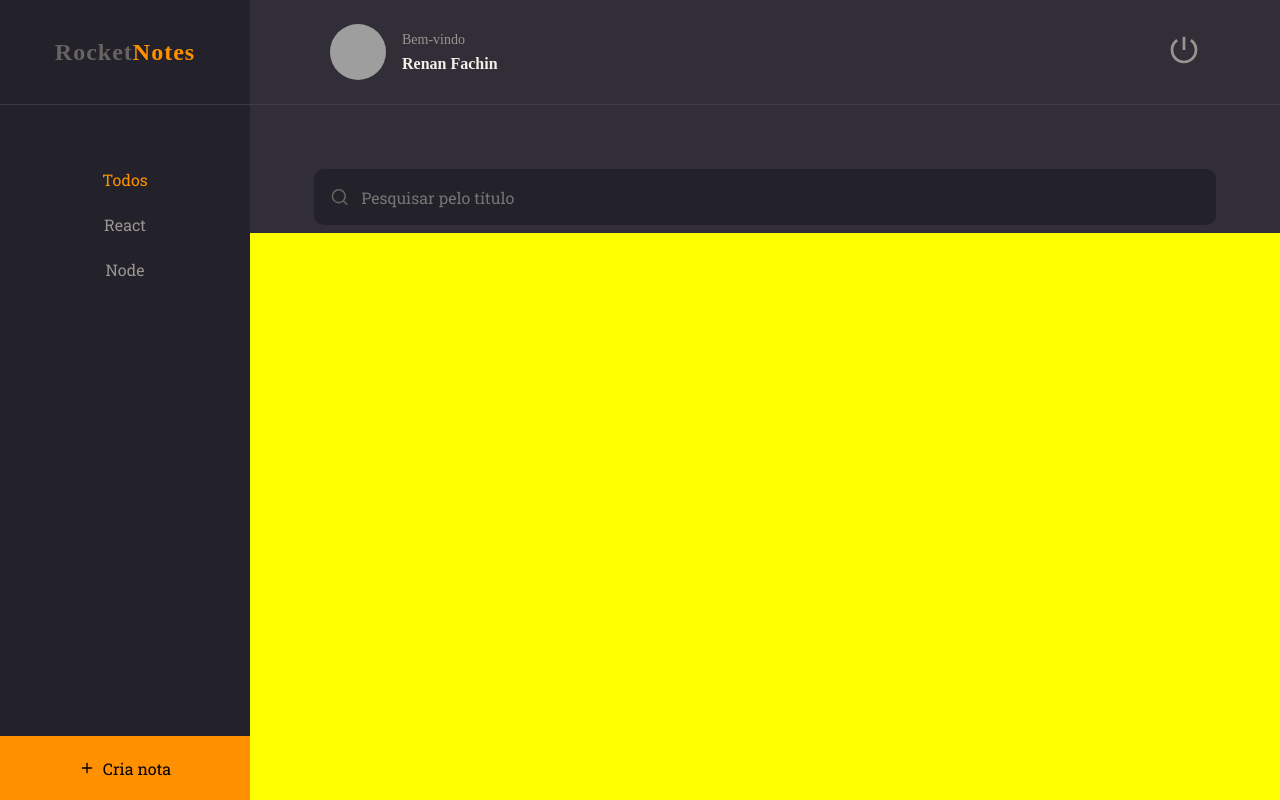
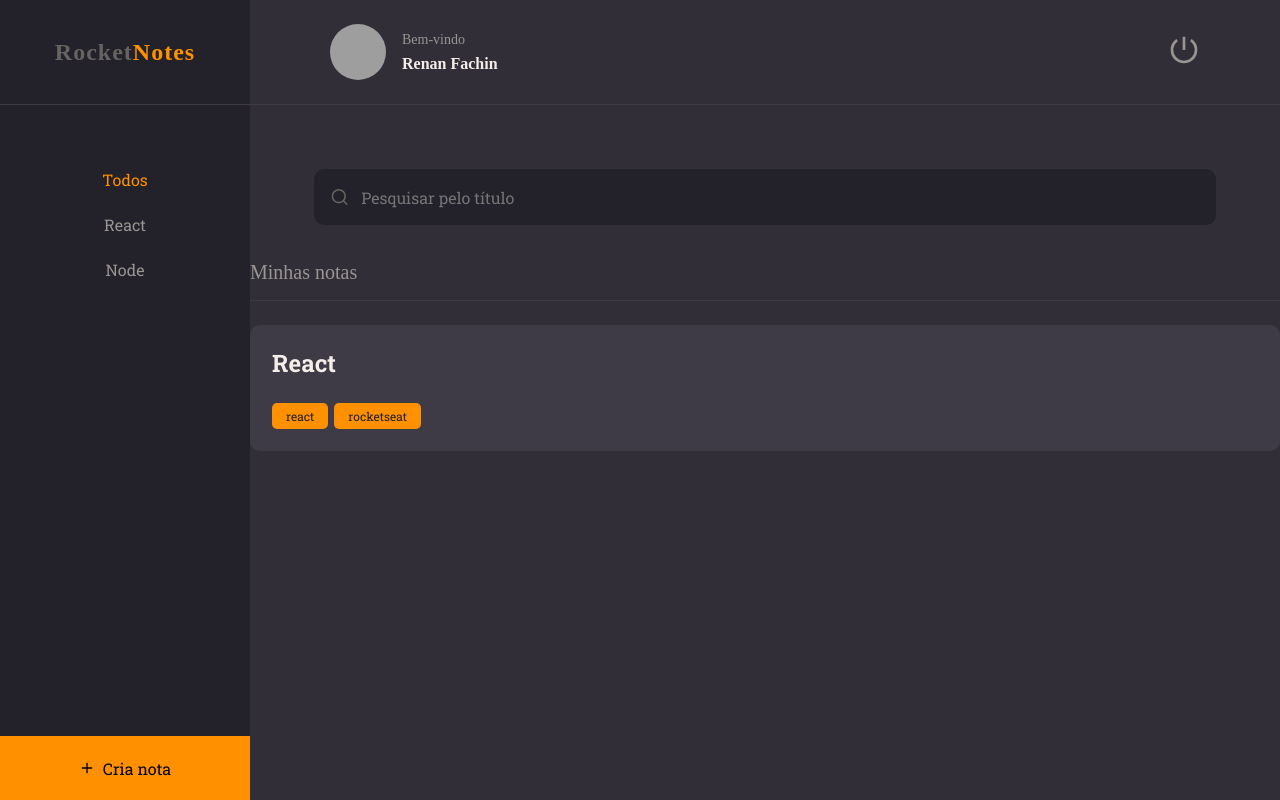
Before and after one commit to RenanFachin/RS_RocketNotesFront, a React (Vite) app: page / in a window 1280 px wide. Built offline with nearby package versions, Linux system fonts and the light colour scheme; grey boxes are pictures that could not be loaded.

Commit message:
Criado o componente Note para receber as notas cadastradas.

```diff
--- /dev/null
+++ b/src/components/Note/index.jsx
@@ -0,0 +1,21 @@
+import { Container } from './styles';
+import { Tag } from '../Tag';
+
+// data serão os dados
+export function Note({ data, ...rest }) {
+    return(
+        <Container {...rest}>
+            <h1>{data.title}</h1>
+
+
+            {
+            data.tags &&
+            <footer>
+                {
+                data.tags.map(tag => <Tag key={tag.id} title= {tag.name}/>)
+                }
+            </footer>
+            }
+        </Container>
+    );
+}
--- /dev/null
+++ b/src/components/Note/styles.js
@@ -0,0 +1,26 @@
+import styled from "styled-components";
+
+export const Container= styled.button`
+    width: 100%;
+    background-color: ${({theme})=> theme.COLORS.BACKGROUND_700};
+
+    border: none;
+    border-radius: 10px;
+
+    padding: 22px;
+    margin-bottom: 16px;
+
+    > h1{
+        flex: 1; // para ocupar o máximo disponível de espaço para ele
+        text-align: left;
+        font-weight: 700;
+        font-size: 24px;
+        color: ${({theme})=> theme.COLORS.WHITE};
+    }
+
+    > footer {
+        width: 100%;
+        display: flex;
+        margin-top: 24px;
+    }
+`;
--- a/src/components/Tag/index.jsx
+++ b/src/components/Tag/index.jsx
@@ -1,9 +1,9 @@
 import { Container } from './style';
 
 // Passada a propriedade title para tag para que cada tag tenha seu próprio title
-export function Tag({ title }){
+export function Tag({ title, ...rest }){
     return(
-        <Container>
+        <Container {...rest}>
             {title}
         </Container>
     )
--- a/src/pages/Home/index.jsx
+++ b/src/pages/Home/index.jsx
@@ -5,6 +5,8 @@
 
 import { Header } from '../../components/Header'
 import { Input } from '../../components/Input'
+import { Note } from '../../components/Note'
+import { Section } from '../../components/Section'
 import { ButtonText } from '../../components/ButtonText'
 
 export function Home(){
@@ -27,7 +29,16 @@
             </Search>
 
             <Content>
-
+                <Section title="Minhas notas">
+                    <Note data={ {
+                        title: 'React',
+                        tags:[
+                            {id: '1', name: 'react' },
+                            {id: '2', name: 'rocketseat' },
+                        ]
+                    }}
+                    />
+                </Section>
             </Content>
 
             <NewNote>
--- a/src/pages/Home/styles.js
+++ b/src/pages/Home/styles.js
@@ -60,7 +60,6 @@
 
 export const Content = styled.div`
     grid-area: content;
-    background: yellow;
 `;
 
 export const NewNote = styled.button`
```
